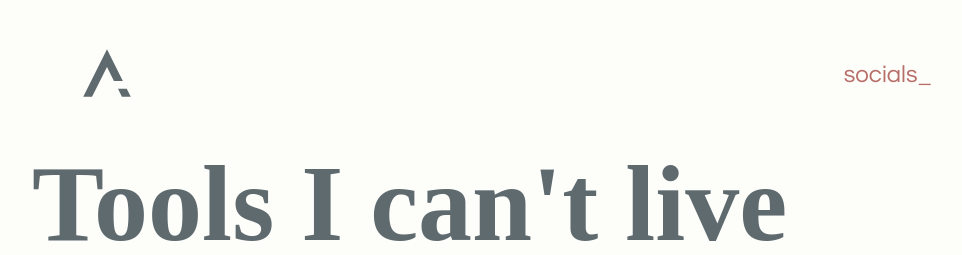
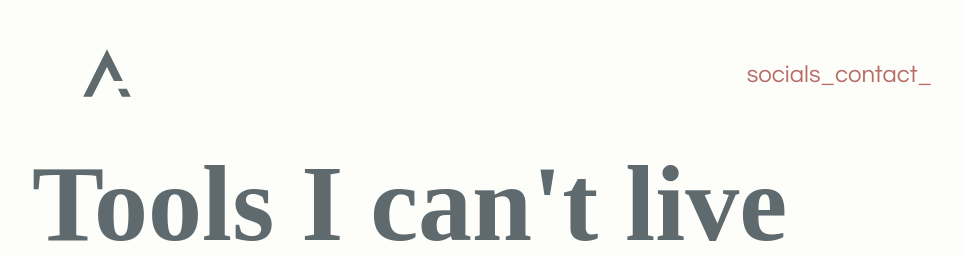
Before and after one commit to afterdesign/afterdesign.net, a Jekyll site: the page built from index.html, in a window 1280 px wide and 900 px high. Shown: the top 255 px of the window, without its empty margins (158-1120 px from the left). Built offline with Jekyll 4.4.1, drawn with Linux system fonts in a browser that asks for light colours; some web fonts are replaced.

Commit message:
Add contact mail

```diff
--- a/_includes/header_nav.html
+++ b/_includes/header_nav.html
@@ -5,4 +5,5 @@
 </div>
 <nav>
     <a href="http://malinowski.be" target="_blank">socials</a>
+    <a href="mailto:rafal+blog@malinowski.be" target="_blank">contact</a>
 </nav>
```
